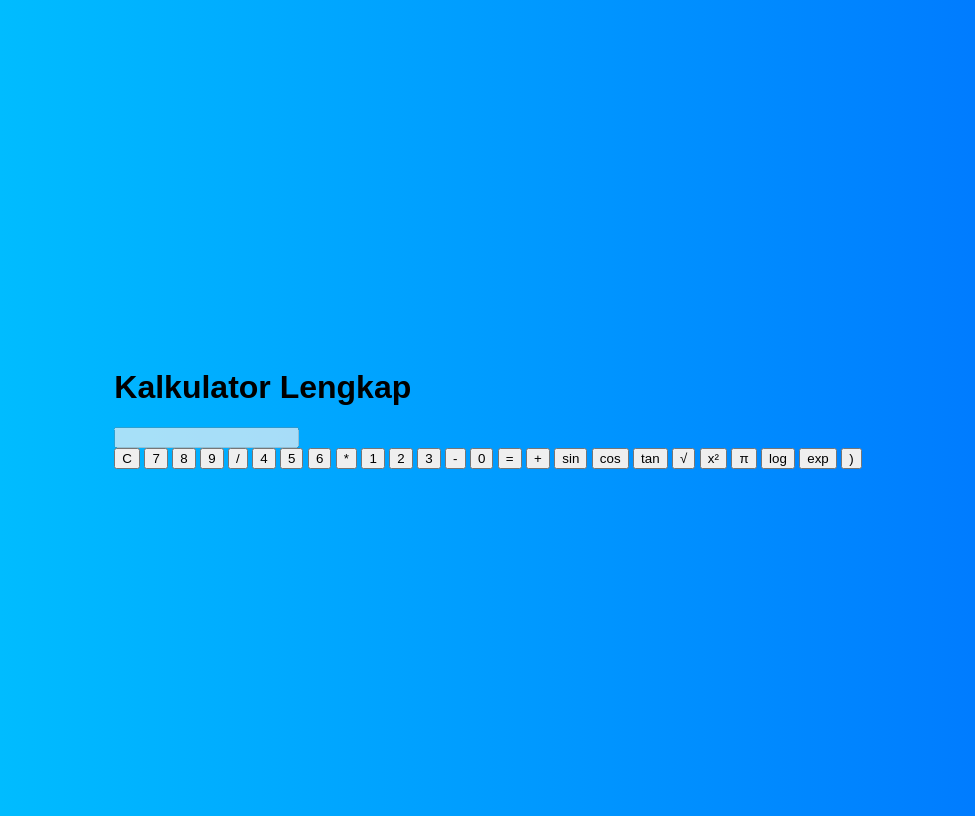
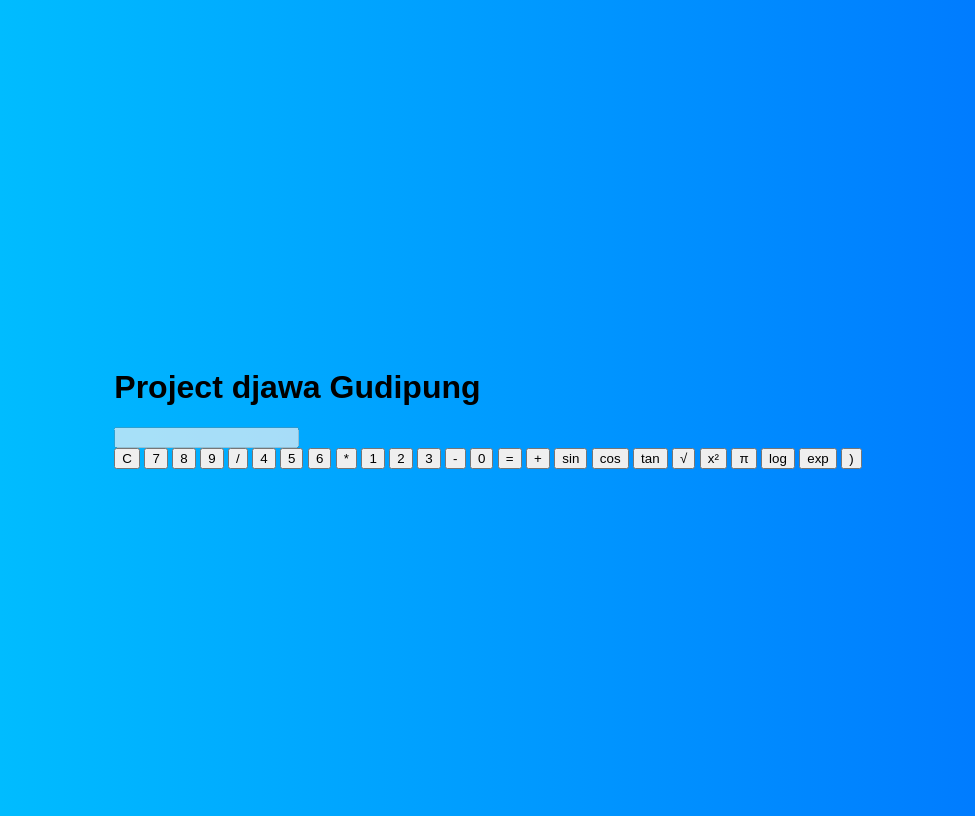
Before and after one commit to DJAWA2209/kalkulatorproject, a plain HTML site: page index.html in a window 1280 px wide. Shown: the whole page, without its empty margins (152-1127 px from the left). Drawn offline with Linux system fonts and the light colour scheme.

Commit message:
Update index.html

```diff
--- a/index.html
+++ b/index.html
@@ -3,12 +3,12 @@
 <head>
     <meta charset="UTF-8">
     <meta name="viewport" content="width=device-width, initial-scale=1.0">
-    <title>Kalkulator Lengkap</title>
+    <title>Karya tulis ilmiah</title>
     <link rel="stylesheet" href="desain.css">
 </head>
 <body>
     <div class="container">
-        <h1>Kalkulator Lengkap</h1>
+        <h1>Project djawa Gudipung</h1>
         <input type="text" id="result" disabled>
         <div class="buttons">
             <button onclick="clearResult()">C</button>
```
